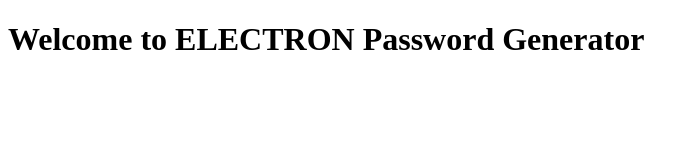
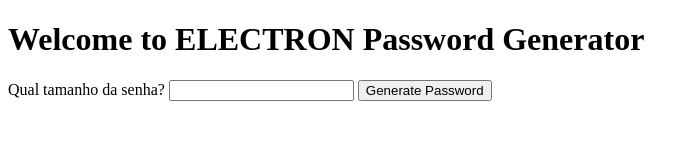
Before and after one commit to Marilzon/password-generator, an Electron app: page index.html in a window 1080 px wide. Shown: the whole page, without its empty margins (0-699 px from the left). Drawn offline with Linux system fonts and the light colour scheme.

Commit message:
password function service generated

```diff
--- a/index.html
+++ b/index.html
@@ -1,14 +1,29 @@
 <!DOCTYPE html>
 <html lang="en">
+
 <head>
     <meta charset="UTF-8">
     <meta http-equiv="X-UA-Compatible" content="IE=edge">
     <meta name="viewport" content="width=device-width, initial-scale=1.0">
     <title>EKT - Password Generator</title>
 </head>
+
 <body>
     <div class="container">
-        <h1>Welcome to ELECTRON Password Generator</h1>
+        <div class="content">
+            <h1>Welcome to ELECTRON Password Generator</h1>
+
+            <div class="input-group">
+                <label for="">Qual tamanho da senha?</label>
+                <input type="number" id="password-width" min="7">
+                <button onclick="generatePassword()">Generate Password</button>
+            </div>
+
+            <div id="newPassword"></div>
+        </div>
     </div>
+
 </body>
+<script src="./src/scripts.js"></script>
+
 </html>
--- a/main.js
+++ b/index.js
@@ -4,8 +4,10 @@
 
 app.on('ready', () => {
     mainWindow = new BrowserWindow({
+        width: 1080,
+        height: 760
+    })
 
-    })
 
     mainWindow.loadURL(`file://${__dirname}/index.html`)
 })
--- /dev/null
+++ b/src/scripts.js
@@ -0,0 +1,39 @@
+const passwordWidth = document.querySelector('#password-width')
+const newPassword = document.querySelector('#newPassword')
+
+function generatePassword() {
+    newPassword.innerHTML = ""
+
+    let charset = "ABCDEFGHIJKLMNOPQRSTUVWXYZabcdefghijklmnopqrstuvwxyz"
+    let simbolsset = "@#$%¨&*()_-+=§+-*,:;/>,<!\"'?"
+    let numbersset = "1234567890"
+
+    let charModelsToPassword = charset.concat(simbolsset, numbersset)
+
+    if (passwordWidth.value === '') {
+        alert('Digite o tamanho de sua senha!')
+        return
+    }
+
+    if (passwordWidth.value < 1>) {
+        alert('Tamanho da senha precisar ser maior que 0!')
+        return
+    }
+
+    if (passwordWidth.value > 36) {
+        alert('Limite de tamanho excedido!')
+        return
+    }
+
+    let password = ""
+
+    for (char in charModelsToPassword) {
+        password += charModelsToPassword
+            .charAt(Math.floor(Math.random() * charModelsToPassword.length))
+    }
+
+    password = password.substring(0, passwordWidth.value)
+
+    let passwordResult = document.createTextNode(password)
+    return newPassword.appendChild(passwordResult)
+}
```
Also changed, not shown: 1 other file.
